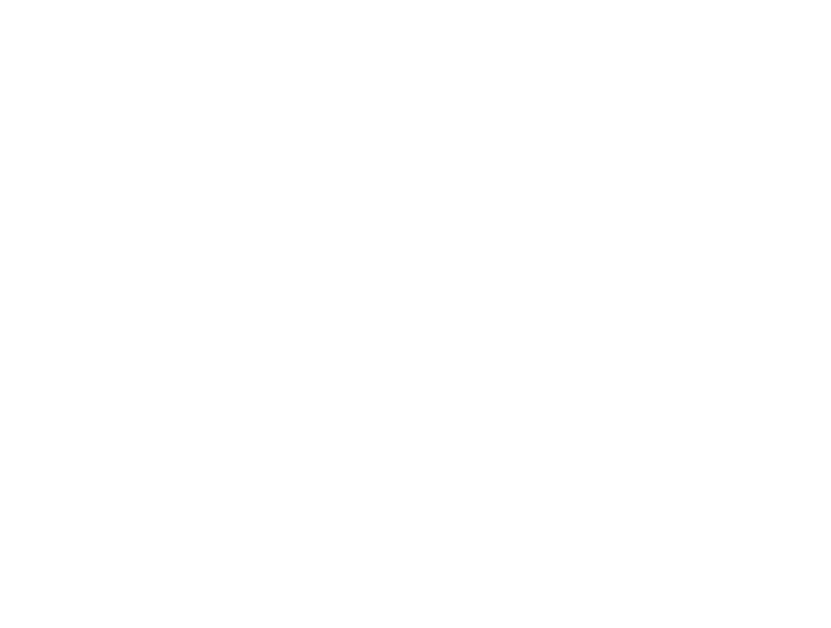
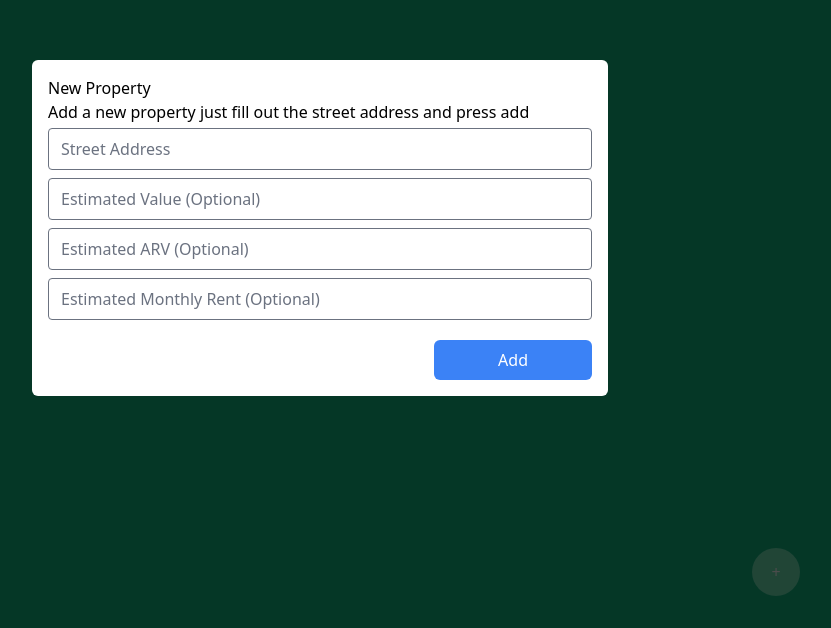
Before and after one commit to CamSkiTheDev/Dollar-Driven, a React (Create React App) app: page /dashboard in a window 1280 px wide. Shown: the part 172-800 px from the top of the page, without its empty margins (320-1151 px from the left). Built offline with nearby package versions, Linux system fonts and the light colour scheme.

Commit message:
adds dashboard page and new property overlay component

```diff
--- a/src/App.js
+++ b/src/App.js
@@ -1,5 +1,6 @@
 import { Route, Switch } from "react-router-dom";
 import Layout from "./components/Layout";
+import Dashboard from "./pages/Dashboard";
 import Login from "./pages/Login";
 import Signup from "./pages/Signup";
 
@@ -9,6 +10,7 @@
       <Switch>
         <Route path="/" exact component={Login} />
         <Route path="/signup" component={Signup} />
+        <Route path="/dashboard" component={Dashboard} />
       </Switch>
     </Layout>
   );
--- /dev/null
+++ b/src/components/NewPropertyModal.js
@@ -0,0 +1,42 @@
+import { useState } from "react";
+
+export default function NewPropertyModal() {
+  return (
+    <div className="flex justify-center items-center w-screen min-h-screen bg-black absolute top-0 left-0 z-50 bg-opacity-70">
+      <form className="flex flex-col w-full m-4 max-w-xl bg-white rounded-md p-4">
+        <h3>New Property</h3>
+        <p>Add a new property just fill out the street address and press add</p>
+        <input
+          type="text"
+          className="rounded w-full my-1"
+          placeholder="Street Address"
+          required
+        />
+        <input
+          type="text"
+          className="rounded w-full my-1"
+          placeholder="Estimated Value (Optional)"
+          required
+        />
+        <input
+          type="text"
+          className="rounded w-full my-1"
+          placeholder="Estimated ARV (Optional)"
+          required
+        />
+        <input
+          type="text"
+          className="rounded w-full my-1"
+          placeholder="Estimated Monthly Rent (Optional)"
+          required
+        />
+        <button
+          type="submit"
+          className="bg-blue-500 text-white px-16 py-2 mt-4 ml-auto rounded-md max-w-xs"
+        >
+          Add
+        </button>
+      </form>
+    </div>
+  );
+}
--- a/src/hooks/useValidateUser.js
+++ b/src/hooks/useValidateUser.js
@@ -4,6 +4,7 @@
   const history = useHistory();
   const [user, setUser] = useState(null);
   const [isLoading, setIsLoading] = useState(true);
+  const [token, setToken] = useState(null);
 
   const validateUser = async (token) =>
     await fetch(`${process.env.REACT_APP_API_URL}/login/validate`, {
@@ -18,6 +19,7 @@
         if (data.user) {
           setUser(data.user);
           setIsLoading(false);
+          setToken(token);
           return history.push("/dashboard");
         }
       });
@@ -30,5 +32,5 @@
     }
   }, []);
 
-  return { isLoading, user };
+  return { isLoading, user, token };
 }
--- /dev/null
+++ b/src/pages/Dashboard.js
@@ -0,0 +1,74 @@
+import { useState, useEffect } from "react";
+import useValidateUser from "../hooks/useValidateUser";
+import NewPropertyModal from "../components/NewPropertyModal";
+
+export default function Dashboard() {
+  const [properties, setProperties] = useState([]);
+  const { isLoading } = useValidateUser();
+
+  const getProperties = async (token) => {
+    const properties = await fetch(
+      `${process.env.REACT_APP_API_URL}/properties`,
+      {
+        method: "GET",
+        headers: {
+          Authorization: `Bearer ${token}`,
+        },
+      }
+    ).then((res) => res.json());
+
+    setProperties(properties);
+  };
+
+  useEffect(() => {
+    const token = JSON.parse(localStorage.getItem("login_token"));
+
+    if (token) getProperties(token);
+  }, []);
+
+  return (
+    <div className="bg-green-500 w-full min-h-screen flex flex-col items-center">
+      <NewPropertyModal />
+      <div className="w-full max-w-5xl min-h-screen relative">
+        {properties.map((property) => (
+          <div
+            key={property.id}
+            className="bg-white m-4 p-4 flex drop-shadow rounded-md cursor-pointer"
+          >
+            <img />
+            <div className="flex flex-col">
+              <span>
+                <b>Street Address:</b> {property.street_adderss}
+              </span>
+              <span>
+                <b>Estimated Value:</b> $
+                {property.estimated_value.toLocaleString({
+                  style: "currency",
+                  currency: "usd",
+                })}
+              </span>
+              <span>
+                <b>Estimated ARV:</b> $
+                {property.after_repair_value.toLocaleString({
+                  style: "currency",
+                  currency: "usd",
+                })}
+              </span>
+              <span>
+                <b>Estimated Rent:</b> $
+                {property.estimated_rent.toLocaleString({
+                  style: "currency",
+                  currency: "usd",
+                })}
+                /mo
+              </span>
+            </div>
+          </div>
+        ))}
+        <button className="absolute bottom-8 right-8 w-12 h-12 bg-green-300 rounded-full text-white drop-shadow">
+          +
+        </button>
+      </div>
+    </div>
+  );
+}
```
